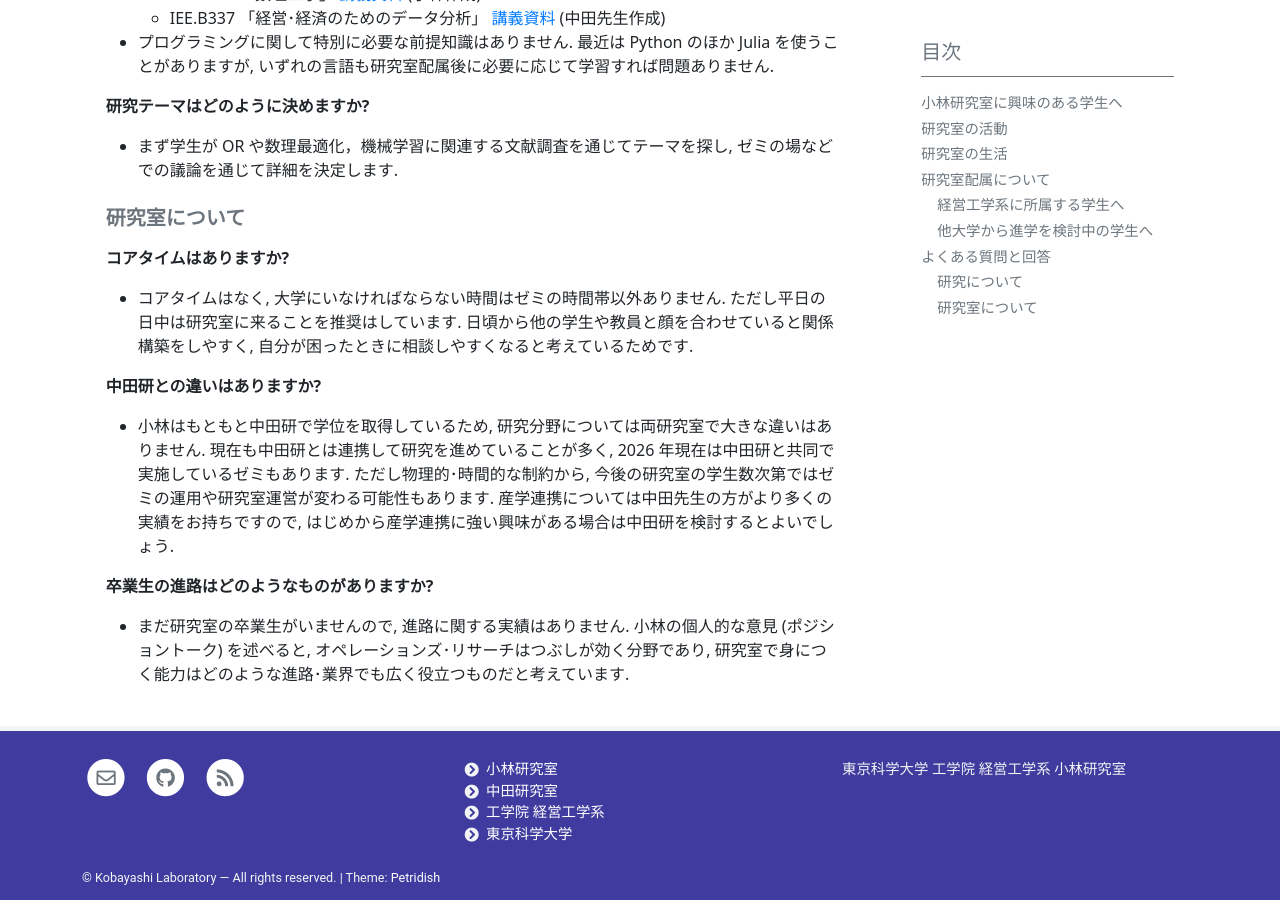
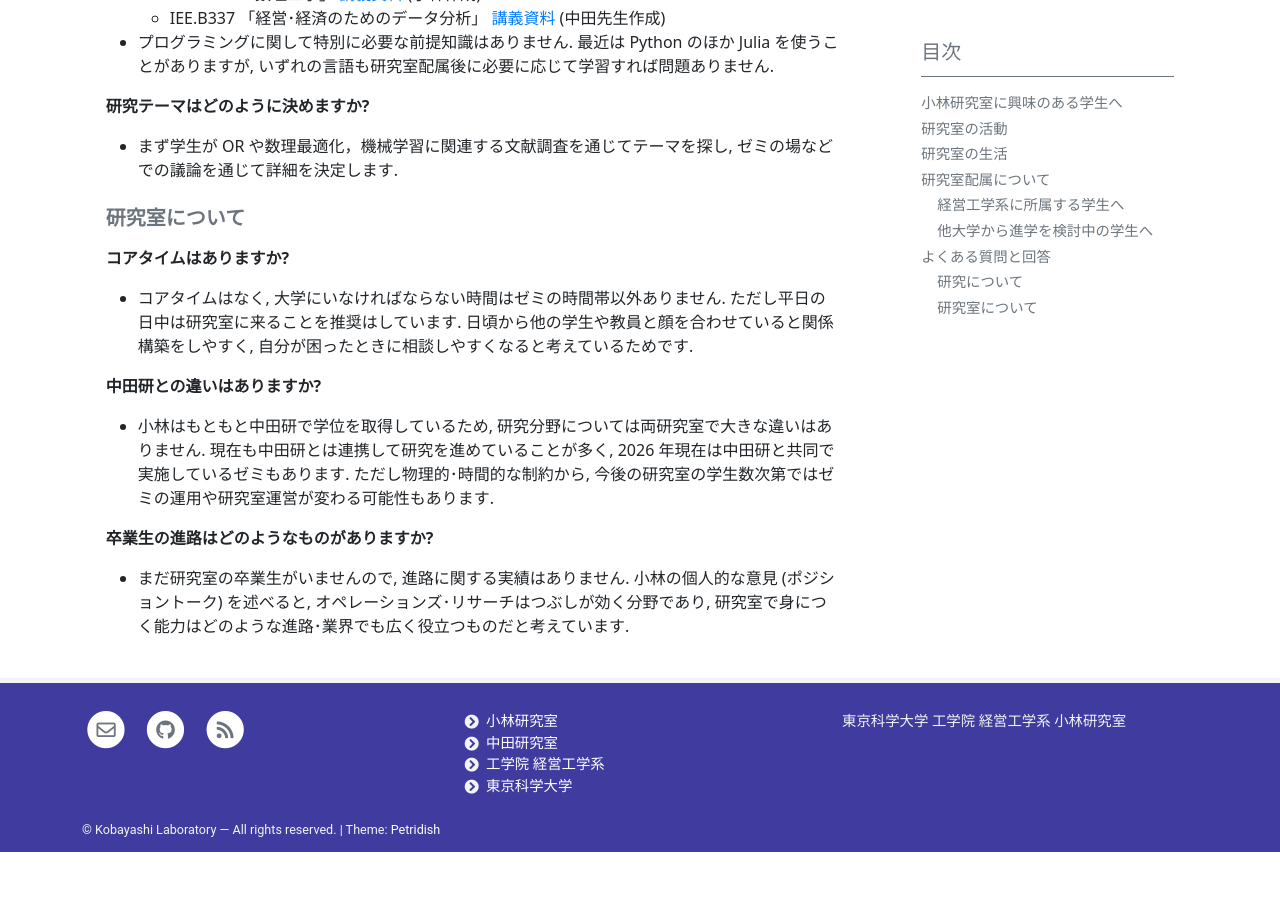
Before and after one commit to isct-koba-lab/isct-koba-lab.github.io, a Jekyll site: the page built from pages/for-students.md, in a window 1280 px wide and 900 px high, scrolled down 2848 px. Built offline with Jekyll 4.4.1, drawn with Linux system fonts in a browser that asks for light colours; after the commit the page ends 3700 px from its top, so only the background shows below that.

Commit message:
update for-student

```diff
--- a/pages/for-students.md
+++ b/pages/for-students.md
@@ -98,7 +98,7 @@
 - コアタイムはなく, 大学にいなければならない時間はゼミの時間帯以外ありません. ただし平日の日中は研究室に来ることを推奨はしています. 日頃から他の学生や教員と顔を合わせていると関係構築をしやすく, 自分が困ったときに相談しやすくなると考えているためです.
 
 **中田研との違いはありますか?**
-- 小林はもともと中田研で学位を取得しているため, 研究分野については両研究室で大きな違いはありません. 現在も中田研とは連携して研究を進めていることが多く, 2026 年現在は中田研と共同で実施しているゼミもあります. ただし物理的･時間的な制約から, 今後の研究室の学生数次第ではゼミの運用や研究室運営が変わる可能性もあります. 産学連携については中田先生の方がより多くの実績をお持ちですので, はじめから産学連携に強い興味がある場合は中田研を検討するとよいでしょう.
+- 小林はもともと中田研で学位を取得しているため, 研究分野については両研究室で大きな違いはありません. 現在も中田研とは連携して研究を進めていることが多く, 2026 年現在は中田研と共同で実施しているゼミもあります. ただし物理的･時間的な制約から, 今後の研究室の学生数次第ではゼミの運用や研究室運営が変わる可能性もあります.
 
 **卒業生の進路はどのようなものがありますか?**
 - まだ研究室の卒業生がいませんので, 進路に関する実績はありません. 小林の個人的な意見 (ポジショントーク) を述べると, オペレーションズ･リサーチはつぶしが効く分野であり, 研究室で身につく能力はどのような進路･業界でも広く役立つものだと考えています.
```
